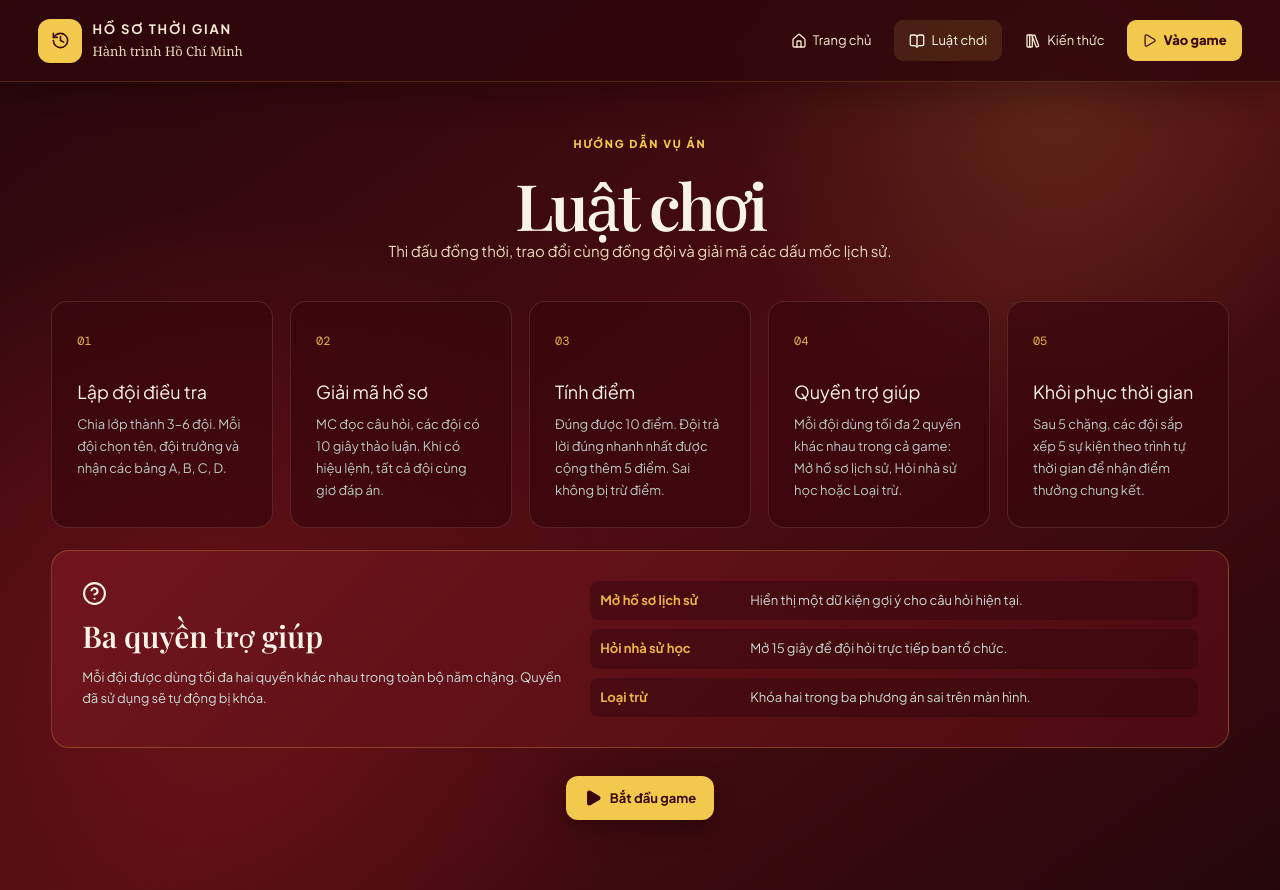
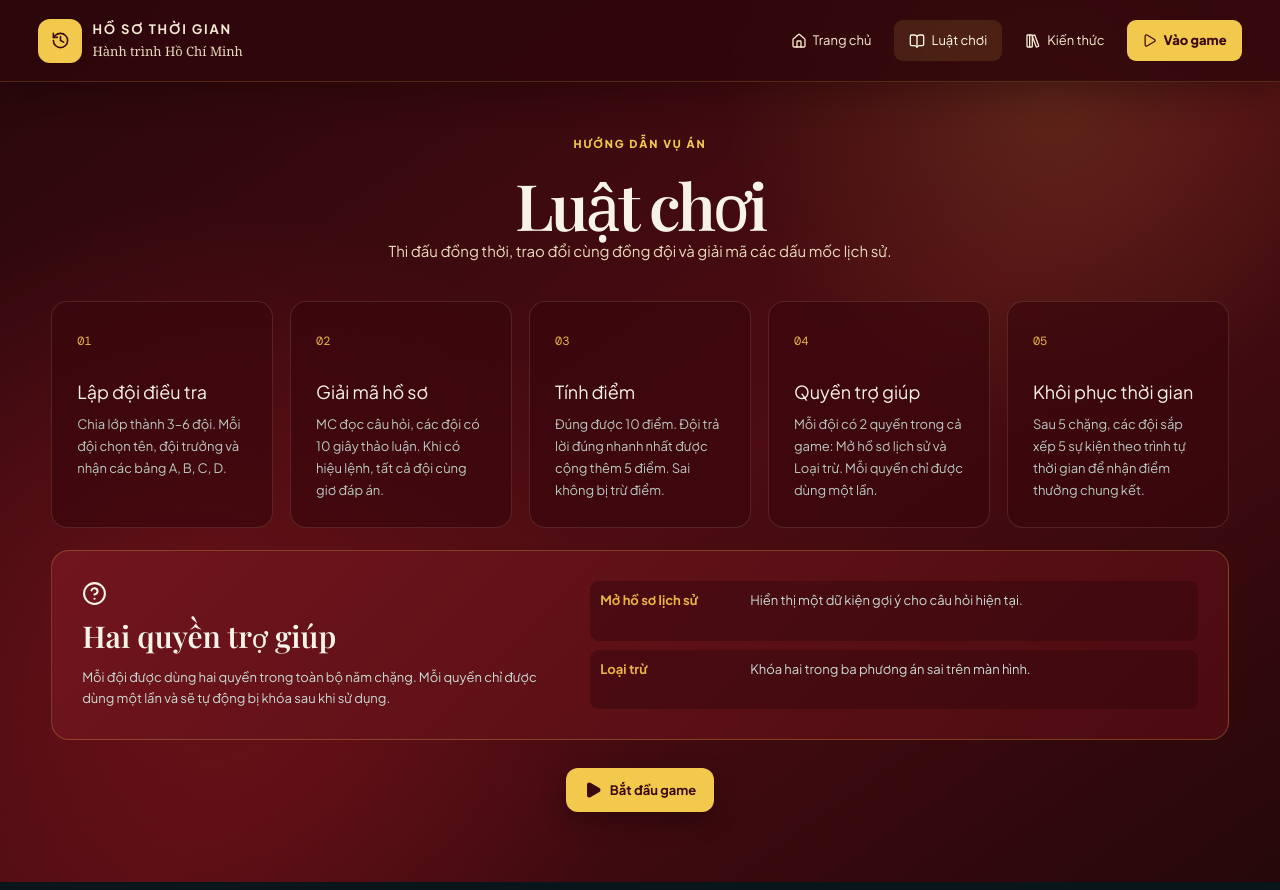
Before and after one commit to TranVanAn5/HCM202, a React (Vite) app: page / in a window 1280 px wide. Both pictures are taken after a click on the button "Luật chơi". Built offline with nearby package versions, Linux system fonts and the light colour scheme; a web font is replaced by a local one.

Commit message:
fix helpanel

```diff
--- a/src/pages/GamePage.jsx
+++ b/src/pages/GamePage.jsx
@@ -8,7 +8,6 @@ import {
   Pause,
   Play,
   RotateCcw,
-  Users,
   Volume2,
 } from 'lucide-react'
 import { useEffect, useState } from 'react'
@@ -26,12 +25,6 @@ const aidOptions = [
     label: 'Mở hồ sơ',
     description: 'Hiện dữ kiện gợi ý',
     icon: BookOpen,
-  },
-  {
-    id: 'historian',
-    label: 'Hỏi nhà sử học',
-    description: 'Có thêm 15 giây hỏi BTC',
-    icon: Users,
   },
   {
     id: 'eliminate',
@@ -172,16 +165,6 @@ export default function GamePage({
       setAidMessage({
         title: `Hồ sơ dành cho ${teamName}`,
         text: question.note,
-      })
-    }
-
-    if (aidId === 'historian') {
-      setTimeLeft(15)
-      setTimerStatus('running')
-      timeUpSound.unlock()
-      setAidMessage({
-        title: `${teamName} đang hỏi nhà sử học`,
-        text: 'Đội có 15 giây để trao đổi trực tiếp với ban tổ chức.',
       })
     }
 
--- a/src/pages/HelpPanel.css
+++ b/src/pages/HelpPanel.css
@@ -51,7 +51,7 @@
 
 .help-actions {
   display: grid;
-  grid-template-columns: repeat(3, 1fr);
+  grid-template-columns: repeat(2, 1fr);
   gap: 9px;
   padding: 12px;
 }
--- a/src/pages/RulesPage.jsx
+++ b/src/pages/RulesPage.jsx
@@ -4,14 +4,14 @@ const rules = [
   ['01', 'Lập đội điều tra', 'Chia lớp thành 3–6 đội. Mỗi đội chọn tên, đội trưởng và nhận các bảng A, B, C, D.'],
   ['02', 'Giải mã hồ sơ', 'MC đọc câu hỏi, các đội có 10 giây thảo luận. Khi có hiệu lệnh, tất cả đội cùng giơ đáp án.'],
   ['03', 'Tính điểm', 'Đúng được 10 điểm. Đội trả lời đúng nhanh nhất được cộng thêm 5 điểm. Sai không bị trừ điểm.'],
-  ['04', 'Quyền trợ giúp', 'Mỗi đội dùng tối đa 2 quyền khác nhau trong cả game: Mở hồ sơ lịch sử, Hỏi nhà sử học hoặc Loại trừ.'],
+  ['04', 'Quyền trợ giúp', 'Mỗi đội có 2 quyền trong cả game: Mở hồ sơ lịch sử và Loại trừ. Mỗi quyền chỉ được dùng một lần.'],
   ['05', 'Khôi phục thời gian', 'Sau 5 chặng, các đội sắp xếp 5 sự kiện theo trình tự thời gian để nhận điểm thưởng chung kết.'],
 ]
 
 export default function RulesPage({ onStart }) {
   return <main className="rules-page"><header className="page-heading"><p className="eyebrow">HƯỚNG DẪN VỤ ÁN</p><h1>Luật chơi</h1><p>Thi đấu đồng thời, trao đổi cùng đồng đội và giải mã các dấu mốc lịch sử.</p></header>
     <div className="rule-grid">{rules.map(([number, title, description]) => <article className="rule-card" key={number}><span>{number}</span><h2>{title}</h2><p>{description}</p></article>)}</div>
-    <section className="aid-box"><div><HelpCircle size={25} /><h2>Ba quyền trợ giúp</h2><p>Mỗi đội được dùng tối đa hai quyền khác nhau trong toàn bộ năm chặng. Quyền đã sử dụng sẽ tự động bị khóa.</p></div><ul><li><b>Mở hồ sơ lịch sử</b><span>Hiển thị một dữ kiện gợi ý cho câu hỏi hiện tại.</span></li><li><b>Hỏi nhà sử học</b><span>Mở 15 giây để đội hỏi trực tiếp ban tổ chức.</span></li><li><b>Loại trừ</b><span>Khóa hai trong ba phương án sai trên màn hình.</span></li></ul></section>
+    <section className="aid-box"><div><HelpCircle size={25} /><h2>Hai quyền trợ giúp</h2><p>Mỗi đội được dùng hai quyền trong toàn bộ năm chặng. Mỗi quyền chỉ được dùng một lần và sẽ tự động bị khóa sau khi sử dụng.</p></div><ul><li><b>Mở hồ sơ lịch sử</b><span>Hiển thị một dữ kiện gợi ý cho câu hỏi hiện tại.</span></li><li><b>Loại trừ</b><span>Khóa hai trong ba phương án sai trên màn hình.</span></li></ul></section>
     <button className="primary centered" onClick={onStart}><Play size={18} fill="currentColor" /> Bắt đầu game</button>
   </main>
 }
```
